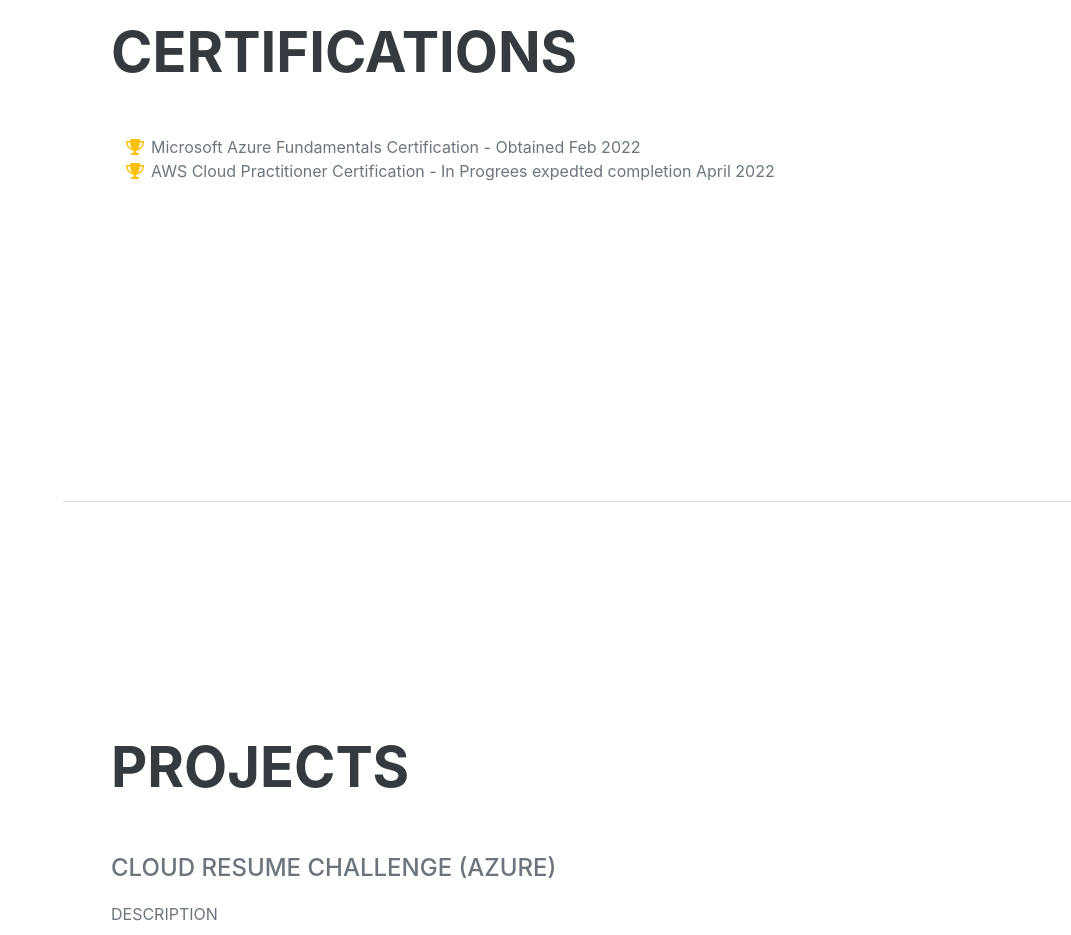
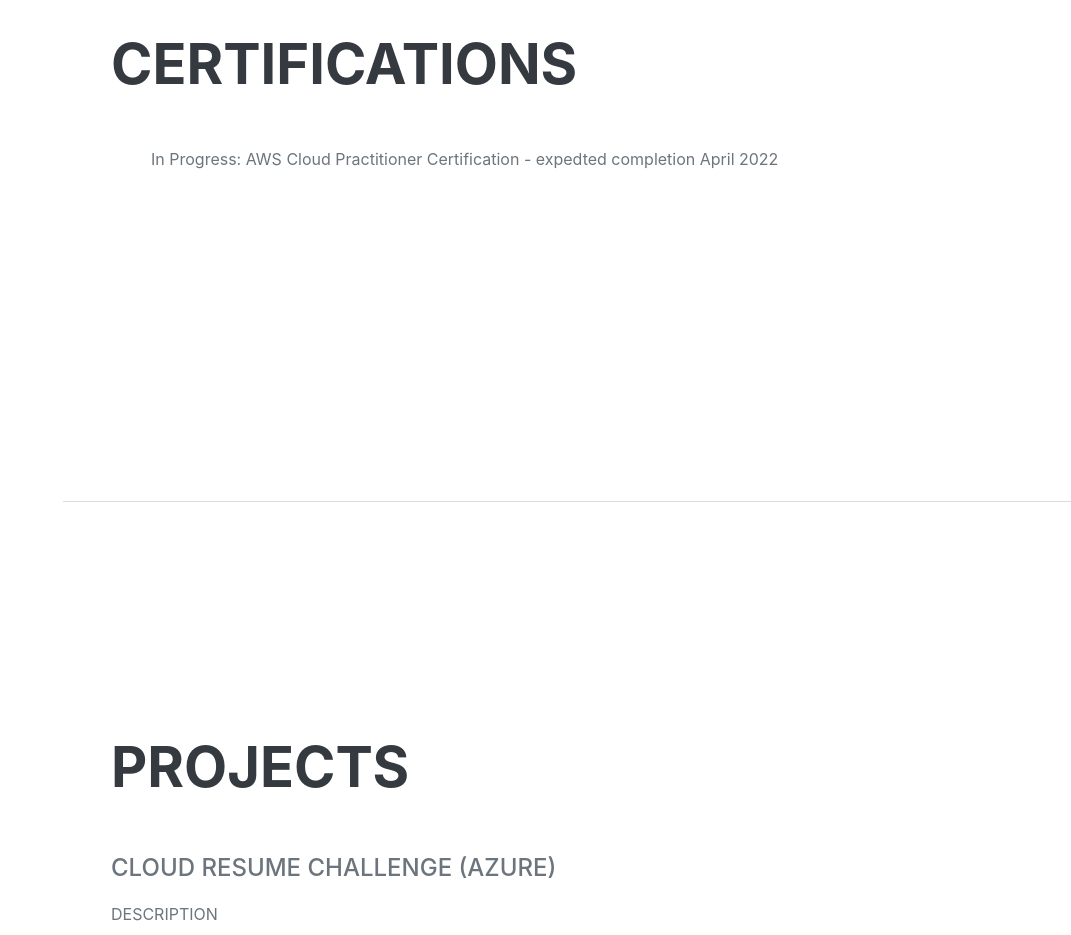
Before and after one commit to al-duncan/azure_crc_frontend, a plain HTML site: page index.html in a window 1280 px wide. Shown: the part 1100-2035 px from the top of the page, without its empty margins (209-1280 px from the left). Drawn offline with nearby package versions, Linux system fonts and the light colour scheme; no server answers; a script that the page names is missing; a web font is replaced by a local one.

Commit message:
fixed counter spacing

```diff
--- a/index.html
+++ b/index.html
@@ -32,7 +32,7 @@
                     <li class="nav-item"><a class="nav-link js-scroll-trigger" href="#interests">Interests</a></li>
                 </ul>
             </div>
-            <p style="color: white" ><a id="counter"></a>views</p>
+            <p style="color: white" ><a id="counter"></a> views</p>
         </nav>
         <!-- Page Content-->
         <div class="container-fluid p-0">
@@ -63,14 +63,8 @@
                     <h2 class="mb-5">Certifications</h2>
                     <div data-iframe-width="150" data-iframe-height="270" data-share-badge-id="3fa47251-b87f-4c86-9217-c5ee73ccf447" data-share-badge-host="https://www.credly.com"></div><script type="text/javascript" async src="//cdn.credly.com/assets/utilities/embed.js"></script>
                     <ul class="fa-ul mb-0">
-
                         <li>
-                            <span class="fa-li"><i class="fas fa-trophy text-warning"></i></span>
-                            Microsoft Azure Fundamentals Certification - Obtained Feb 2022
-                        </li>
-                        <li>
-                            <span class="fa-li"><i class="fas fa-trophy text-warning"></i></span>
-                            AWS Cloud Practitioner Certification - In Progrees expedted completion April 2022
+                            In Progress: AWS Cloud Practitioner Certification - expedted completion April 2022
                         </li>
                     </ul>
                 </div>
```
